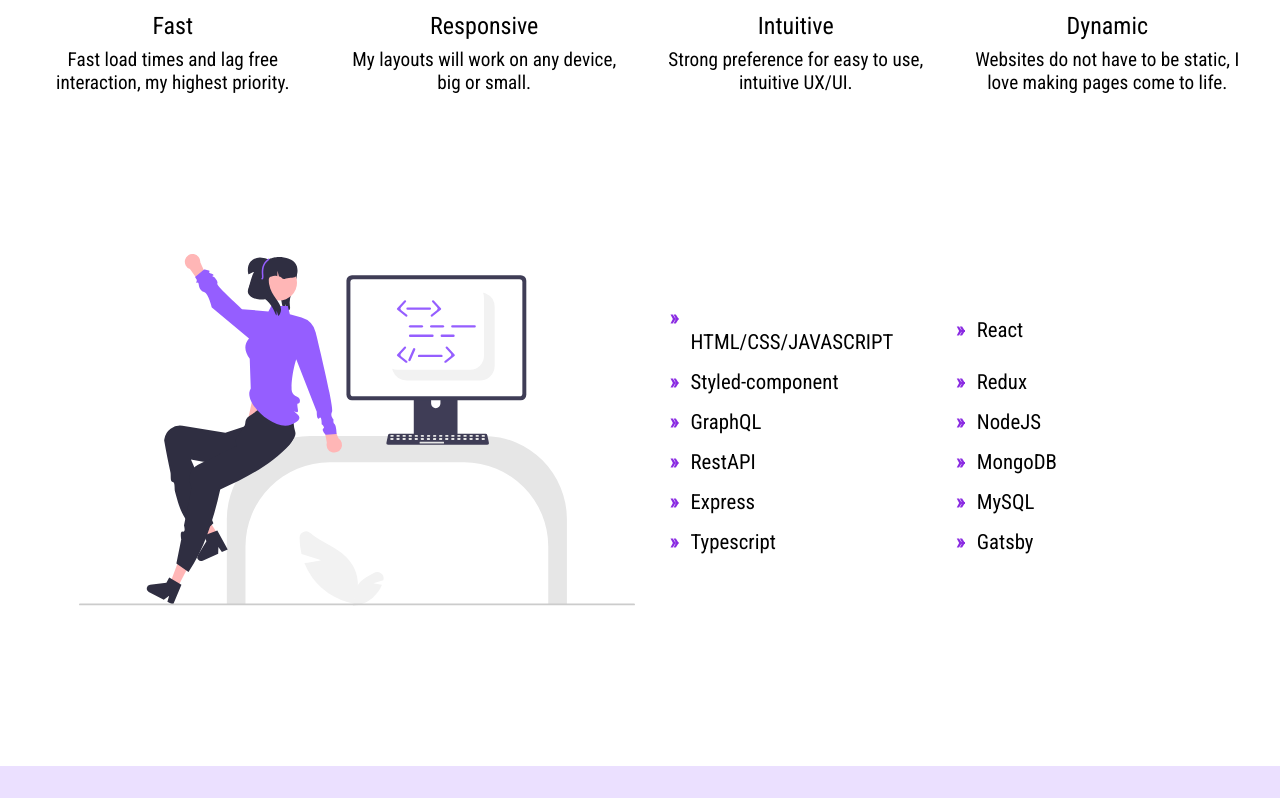
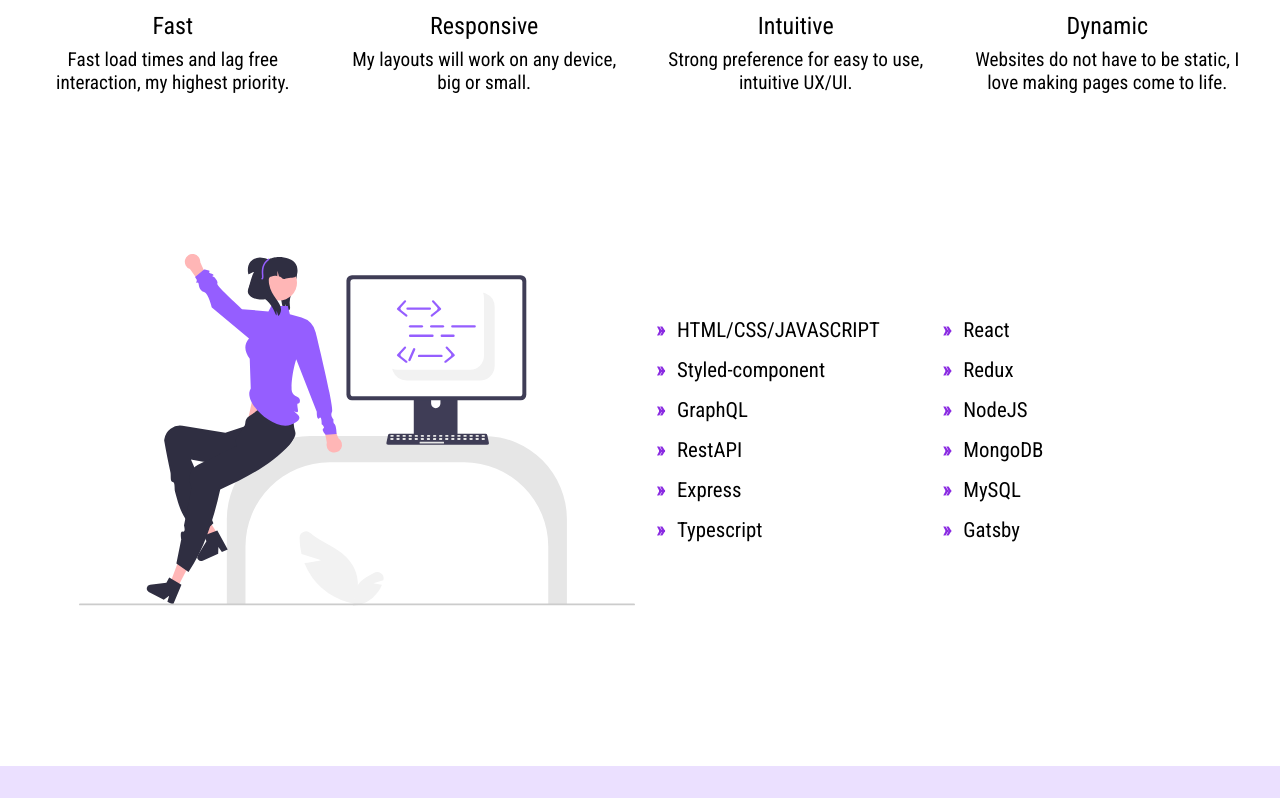
Before and after one commit to izoilj/My_HomeP, a React (Create React App) app: page / in a window 1280 px wide. Shown: the part 1133-1931 px from the top of the page. Built offline with nearby package versions, Linux system fonts and the light colour scheme; no server answers; a web font is replaced by a local one.

Commit message:
Fixed style

```diff
--- a/src/components/About/AboutElements.js
+++ b/src/components/About/AboutElements.js
@@ -110,12 +110,12 @@
   @media screen and (max-width: 400px) {
     font-size: 0.8rem;
     /* column-gap: 0.5rem; */
-    margin-left: 3rem;
+    margin-left: 1.5rem;
   }
 `;
 
 export const Aboutlists = styled.li`
-  width: 90%;
+  width: 100%;
   padding: 0.5rem 2rem;
   list-style: none;
 
@@ -129,6 +129,7 @@
   }
 
   @media screen and (max-width: 400px) {
+    /* width: 80%; */
     padding: 0.5rem;
   }
 `;
--- a/src/components/Projects/ProjectsElements.js
+++ b/src/components/Projects/ProjectsElements.js
@@ -25,7 +25,7 @@
 `;
 
 export const ProjectsWrapper = styled.div`
-  padding: 0 2rem;
+  /* padding: 0 2rem; */
   margin-bottom: 3rem;
   z-index: 3;
 `;
@@ -67,10 +67,15 @@
     height: 22rem;
   }
 
-  @media screen and (max-width: 400px) {
+  @media screen and (max-width: 420px) {
     width: 22rem;
-    height: 19rem;
+    height: 18rem;
   }
+
+  /* @media screen and (max-width: 380px) {
+    width: 19rem;
+    height: 17rem;
+  } */
 `;
 
 export const ImgContainer = styled.div`
```
